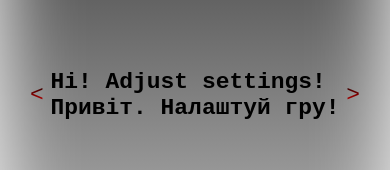
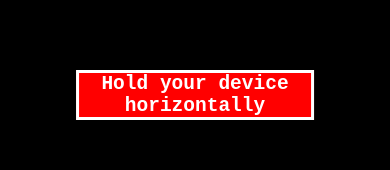
Before and after one commit to JustCreatedUser/mini-car-racing, a website with bundled scripts: page index.html in a window 390 px wide. Shown: the part 327-497 px from the top of the page. Built offline with nearby package versions, Linux system fonts and the light colour scheme.

Commit message:
Game is now saved form users, who hold phone vertically

```diff
--- a/index.html
+++ b/index.html
@@ -32,6 +32,7 @@
     <script defer type="module" src="./javascript/start.js"></script>
   </head>
   <body>
+    <dialog >Hold your device horizontally</dialog>
     <noscript>You have forbidden javascript. Change settings</noscript>
     <section class="gameplay-pause">
       <div class="screen-div">
--- a/styles/contact/styles.scss
+++ b/styles/contact/styles.scss
@@ -21,7 +21,22 @@ button[type="submit"] {
   padding: setSizeWithMath(10, $windowSize, 100vh)
     setSizeWithMath(15, $windowSize, 100vh);
 }
-
+@media (orientation: portrait) {
+  dialog {
+    display: flex;
+    color: white;
+    font-size: 5vw;
+    font-weight: 900;
+    background-color: red;
+    inset: 50% 50%;
+    translate: -50% -50%;
+    width: 61vw;
+    text-align: center;
+  }
+  *:not(dialog, body, html) {
+    display: none !important;
+  }
+}
 body {
   overflow: hidden;
   background: linear-gradient(black 0%, white 100%);
--- a/styles/race/styles.scss
+++ b/styles/race/styles.scss
@@ -15,6 +15,22 @@ body {
   min-height: 100vh;
   overflow: hidden;
   background-color: black;
+}
+@media (orientation: portrait) {
+  dialog {
+    display: flex;
+    color: white;
+    font-size: 5vw;
+    font-weight: 900;
+    background-color: red;
+    inset: 50% 50%;
+    translate: -50% -50%;
+    width: 61vw;
+    text-align: center;
+  }
+  *:not(dialog, body, html) {
+    display: none !important;
+  }
 }
 html {
   scroll-behavior: smooth;
```
Also changed, not shown: contact.html (+1 -0 lines), styles/contact/styles.css, styles/race/styles.css, 2 other files.
